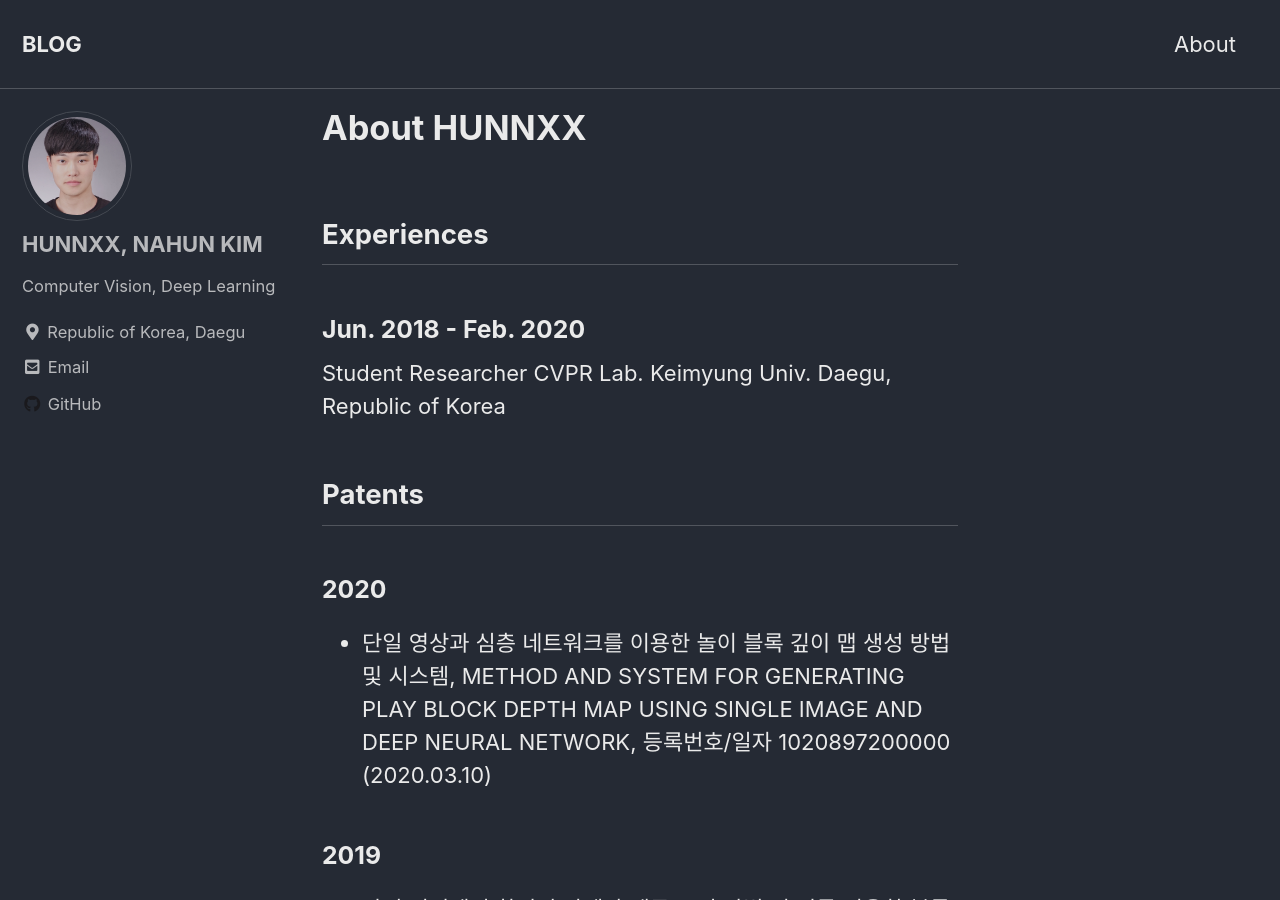
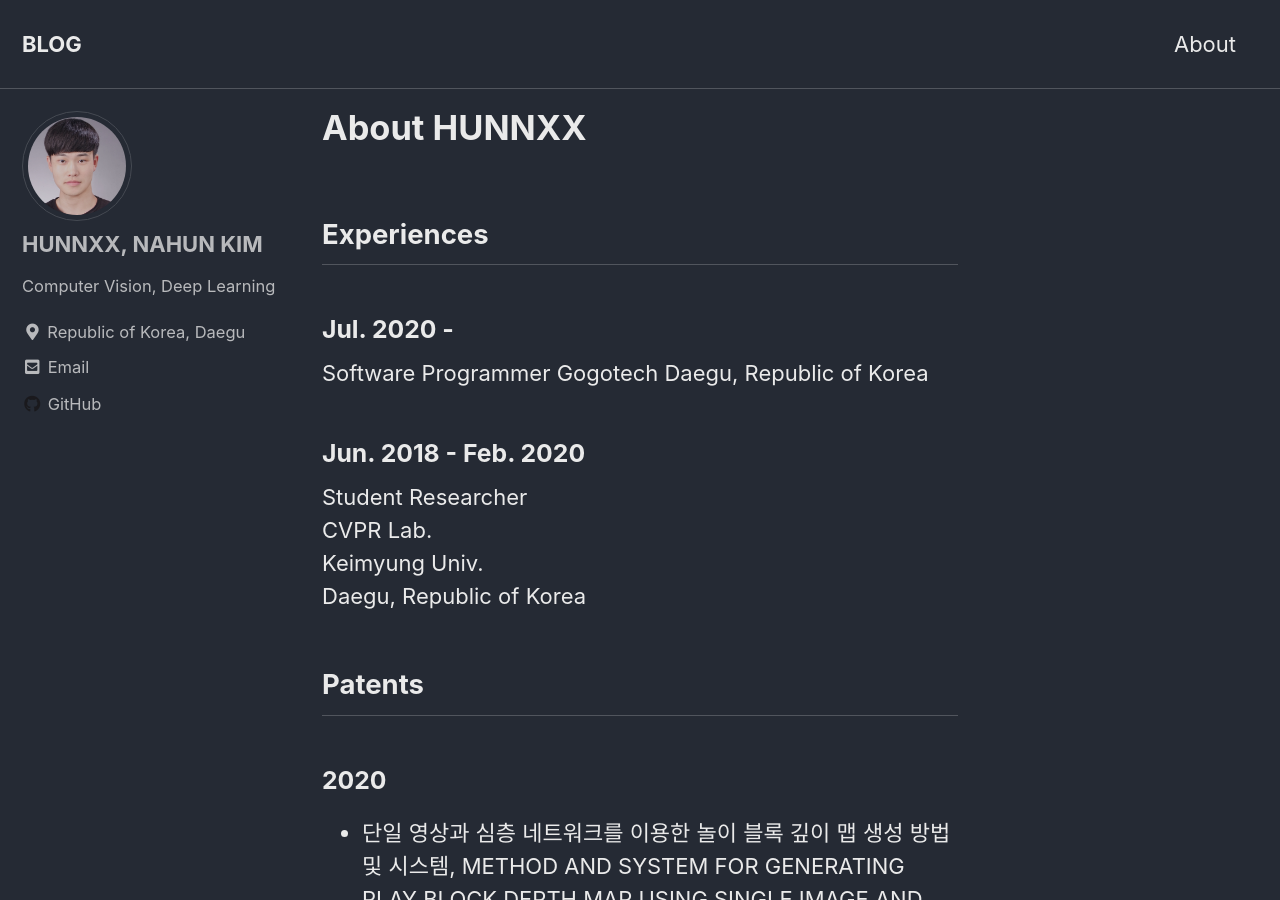
Before and after one commit to hunnxx/hunnxx.github.io, a Jekyll site: the page built from about/index.md, in a window 1280 px wide and 900 px high. Built offline with Jekyll 4.4.1, drawn with Linux system fonts in a browser that asks for light colours; cached includes are drawn as plain includes.

Commit message:
Update index.md

```diff
--- a/about/index.md
+++ b/about/index.md
@@ -4,6 +4,11 @@ date: 2020-08-01 22:15:00 -0400
 ---
 
 ## Experiences
+### Jul. 2020 -
+Software Programmer
+Gogotech
+Daegu, Republic of Korea
+
 ### Jun. 2018 - Feb. 2020
 Student Researcher
 CVPR Lab.
```
